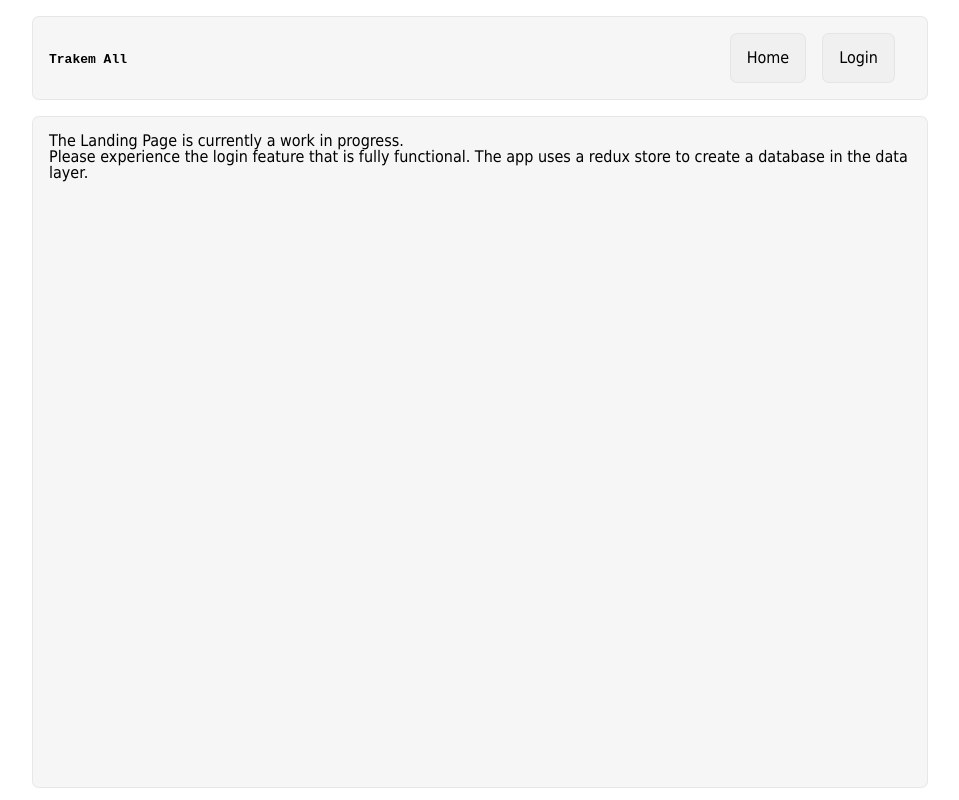
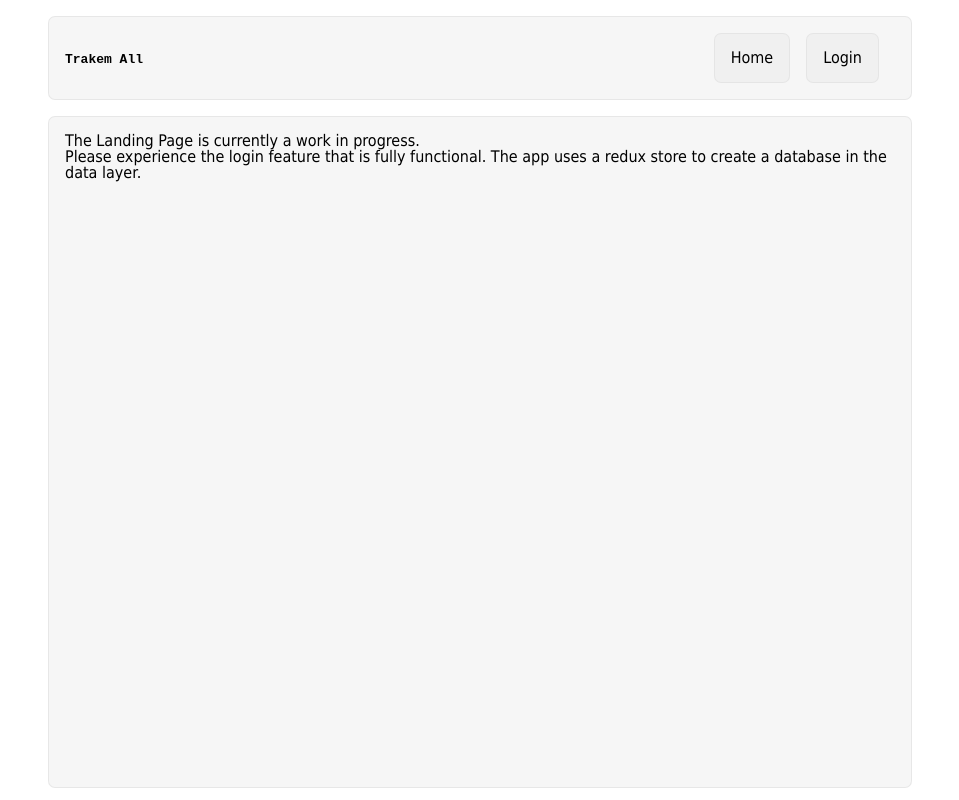
Before and after one commit to bibhuprasadrout/expense-tracker, a React (Vite) app: page / in a window 1280 px wide. Shown: the whole page, without its empty margins (160-1119 px from the left). Built offline with nearby package versions, Linux system fonts and the light colour scheme.

Commit message:
Fix app wrapper style

```diff
--- a/src/DesignSystem/Wrapper/Wrapper.js
+++ b/src/DesignSystem/Wrapper/Wrapper.js
@@ -1,11 +1,4 @@
 import styled from "styled-components";
 export const Wrapper = styled.div`
   width: 100%;
-  margin: 0 auto;
-  @media (min-width: 48em) {
-    width: 90vw;
-  }
-  @media (min-width: 64em) {
-    width: 70vw;
-  }
 `;
--- a/src/DesignSystem/constants.js
+++ b/src/DesignSystem/constants.js
@@ -22,6 +22,13 @@ body {
 #root {
 		overflow: hidden auto;
 		width: 100%;
+  margin: 0 auto;
+  @media (min-width: 48em) {
+    width: 90vw;
+  }
+  @media (min-width: 64em) {
+    width: 70vw;
+  }
 		height: 100%;
 		padding: 1rem;
 		::-webkit-scrollbar{
```
